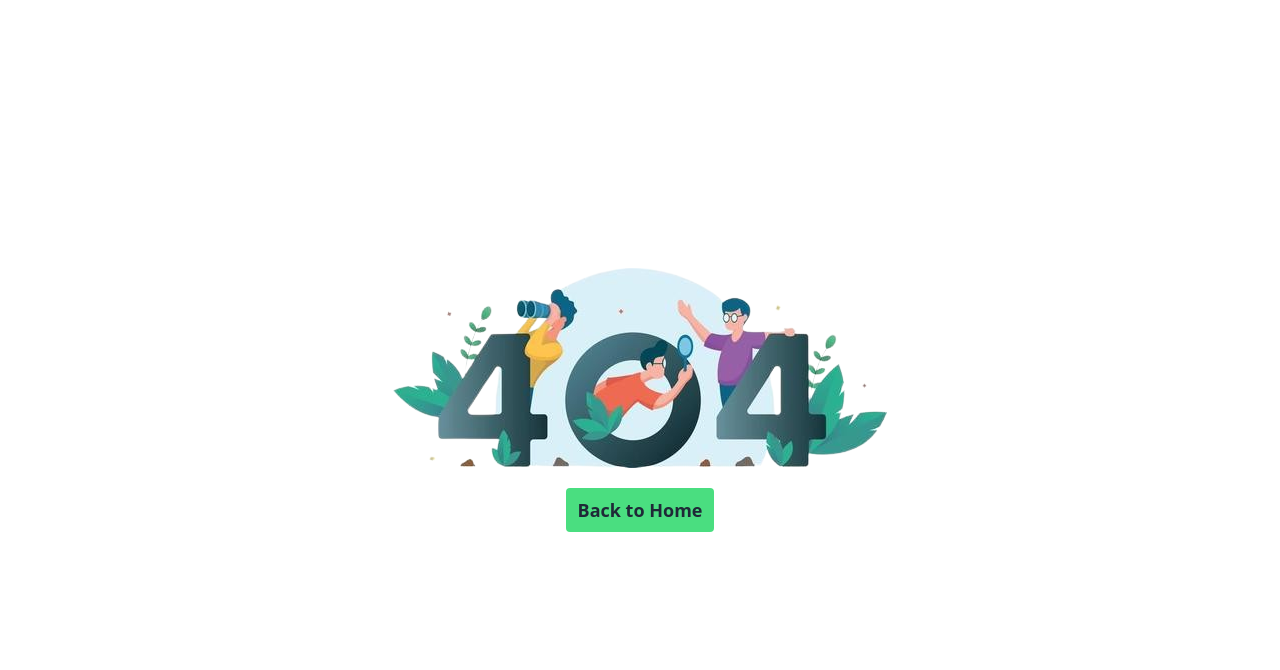
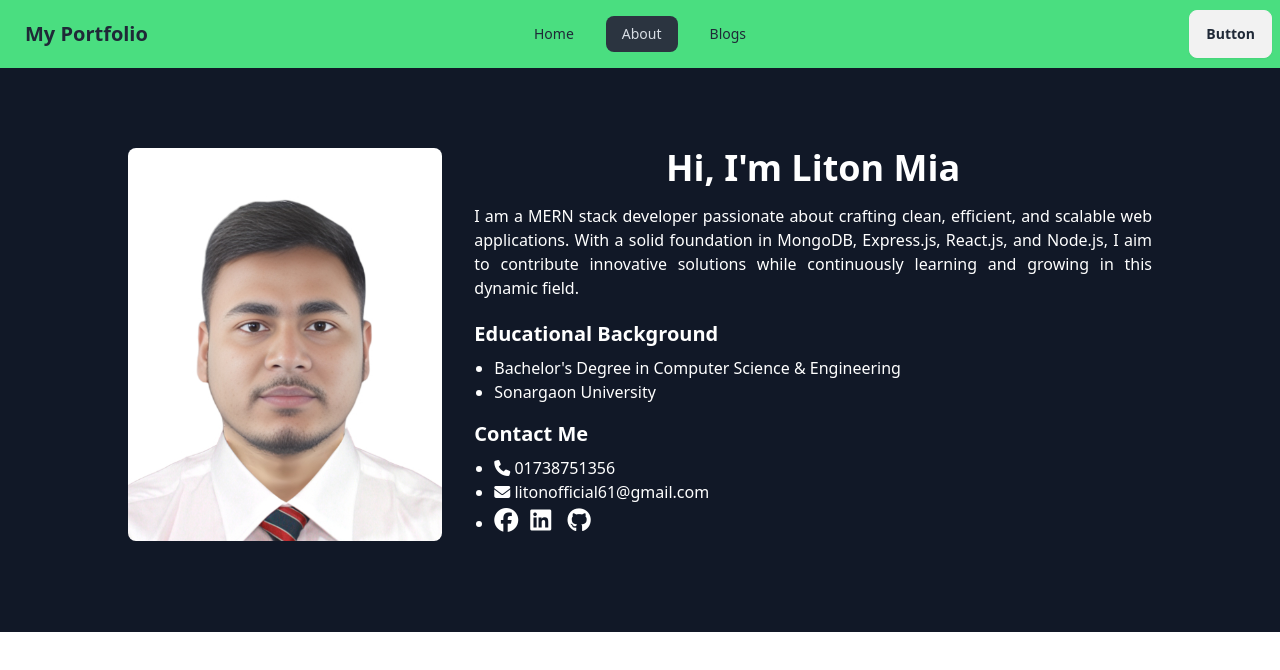
Before and after one commit to liton61/portfolio, a React (Vite) app: page /about in a window 1280 px wide. Before the commit this address had no page. Shown: the top 670 px of the page. Built offline with nearby package versions, Linux system fonts and the light colour scheme.

Commit message:
about page added

```diff
--- a/src/Navbar/Navbar.jsx
+++ b/src/Navbar/Navbar.jsx
@@ -26,7 +26,7 @@ const Navbar = () => {
                             className={({ isActive, isPending }) =>
                                 isPending ? "pending" : isActive ? "active" : ""}>Home</NavLink></li>
                         <li className="mx-2 font-medium"><NavLink
-                            to="/addJob"
+                            to="/about"
                             className={({ isActive, isPending }) =>
                                 isPending ? "pending" : isActive ? "active" : ""}>About</NavLink></li>
                         <li className="mx-2 font-medium">
--- /dev/null
+++ b/src/pages/About/About.jsx
@@ -0,0 +1,50 @@
+/* eslint-disable react/no-unescaped-entities */
+import img from '../../assets/liton.jpg';
+
+const AboutPage = () => {
+    return (
+        <div className="bg-gray-900 py-20 px-4">
+            <div className="max-w-5xl mx-auto">
+                <div className="flex flex-col md:flex-row">
+                    <div className="md:w-1/3 mb-4 md:mb-0">
+                        <img
+                            src={img}
+                            alt=""
+                            className="w-96 h-auto rounded-lg"
+                        />
+                    </div>
+                    <div className="md:w-3/4 md:pl-8 text-white">
+                        <div>
+                            <h1 className="text-4xl font-bold mb-4 text-center">Hi, I'm Liton Mia</h1>
+                            <p className="text-md text-justify">
+                                I am a MERN stack developer passionate about crafting clean, efficient, and scalable web applications. With a solid foundation in MongoDB, Express.js, React.js, and Node.js, I aim to contribute innovative solutions while continuously learning and growing in this dynamic field.
+                            </p>
+                        </div>
+                        <div className='mt-5'>
+                            <h2 className="text-xl font-semibold mb-2">Educational Background</h2>
+                            <ul className="list-disc pl-5 mb-4">
+                                <li>Bachelor's Degree in Computer Science & Engineering</li>
+                                <li>Sonargaon University</li>
+                            </ul>
+                        </div>
+                        <div>
+                            <h2 className="text-xl font-semibold mb-2">Contact Me</h2>
+                            <ul className="list-disc pl-5 mb-4">
+                                <li className='font-medium'><i className="fa-solid fa-phone"></i>  01738751356</li>
+                                <li className='font-medium'><i className="fa-solid fa-envelope"></i>  litonofficial61@gmail.com
+                                </li>
+                                <li>
+                                    <a href=""><i className="fab fa-facebook text-2xl mr-3"></i></a>
+                                    <a href=""><i className="fab fa-linkedin text-2xl mr-3"></i></a>
+                                    <a href=""> <i className="fa-brands fa-github text-2xl"></i></a>
+                                </li>
+                            </ul>
+                        </div>
+                    </div>
+                </div>
+            </div>
+        </div>
+    );
+};
+
+export default AboutPage;
--- a/src/routes/route.jsx
+++ b/src/routes/route.jsx
@@ -3,6 +3,7 @@ import { createBrowserRouter } from 'react-router-dom';
 import Root from '../Root/Root';
 import Error from '../pages/Error/Error';
 import Home from '../pages/Home/Home';
+import About from '../pages/About/About';
 
 const router = createBrowserRouter([
     {
@@ -14,6 +15,10 @@ const router = createBrowserRouter([
                 path: "/",
                 element: <Home></Home>
             },
+            {
+                path:"/about",
+                element:<About></About>
+            }
         ],
     },
 ]);
```
Also changed, not shown: src/components/Projects/Projects.jsx (line endings or trailing spaces).
